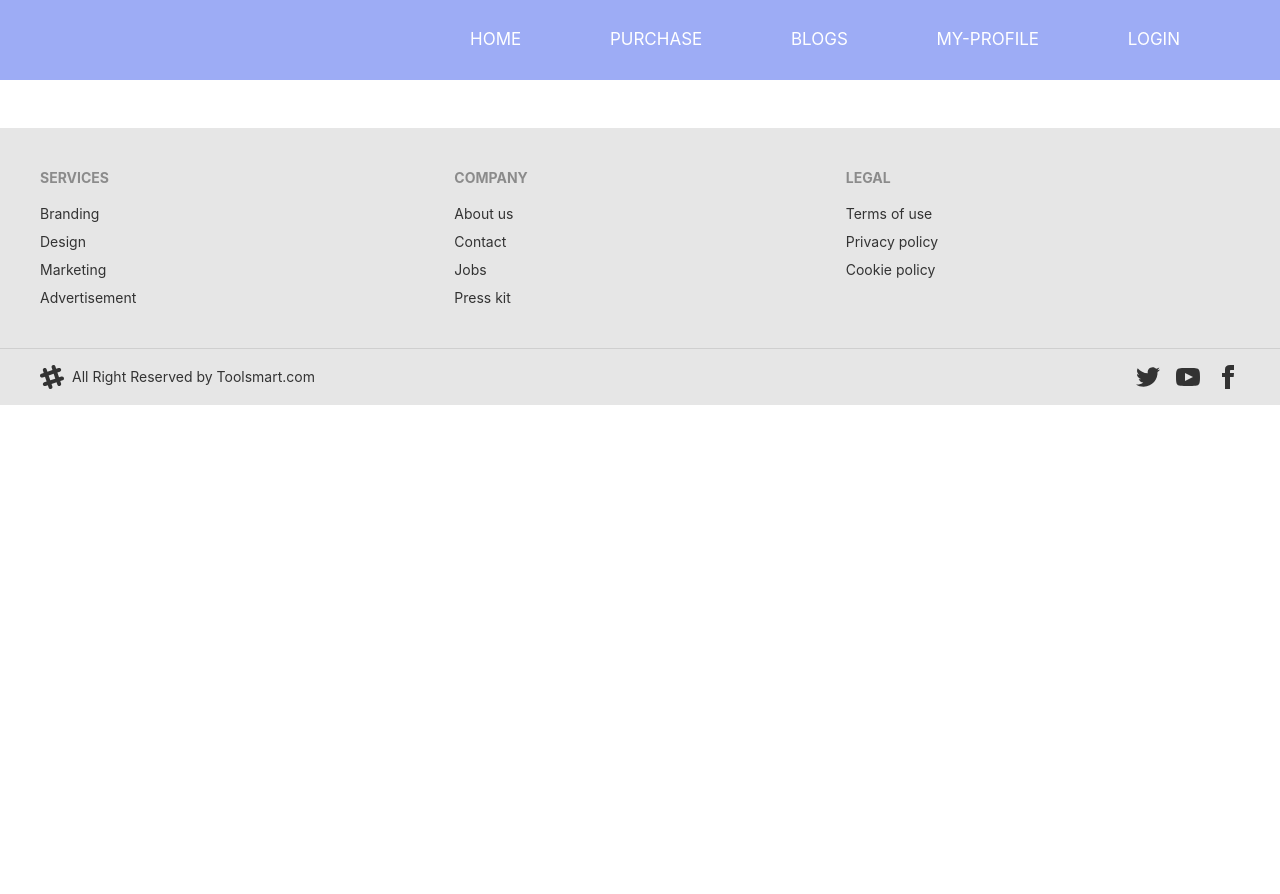
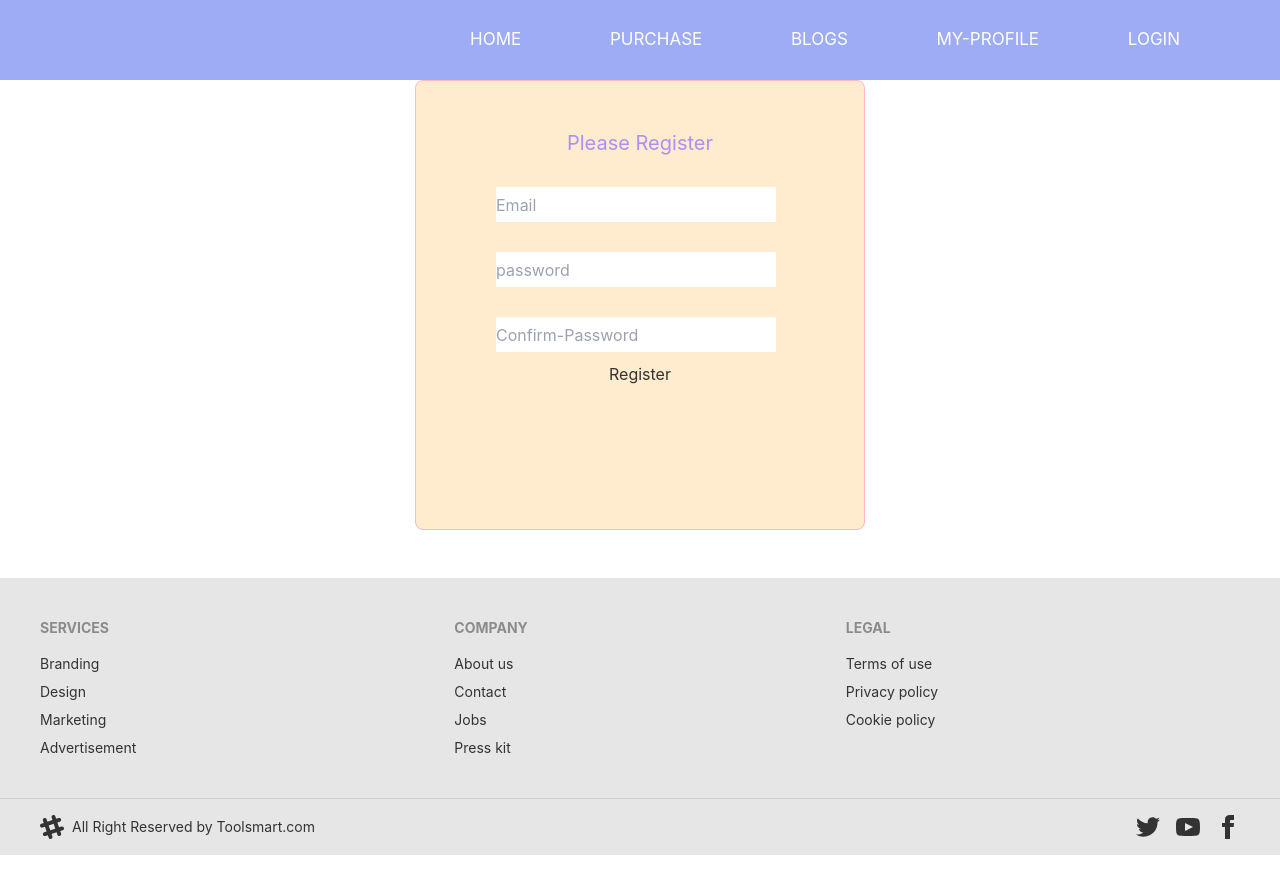
Before and after one commit to azirulislam/toolsmart, a React (Create React App) app: page /register in a window 1280 px wide. Shown: the top 894 px of the page. Before the commit the page ends 800 px from the top, so only its background shows below. Built offline with nearby package versions, Linux system fonts and the light colour scheme.

Commit message:
added register page

```diff
--- a/src/App.js
+++ b/src/App.js
@@ -6,6 +6,7 @@ import Blogs from './Pages/Blogs/Blogs';
 import Login from './Pages/Login/Login';
 import Navbar from './Pages/Navbar/Navbar';
 import Footer from './Pages/Footer/Footer';
+import Register from './Pages/Register/Register';
 
 function App() {
   return (
@@ -16,6 +17,7 @@ function App() {
         <Route path="purchase" element={<Purchase />} />
         <Route path="blogs" element={<Blogs />} />
         <Route path="login" element={<Login />} />
+        <Route path="register" element={<Register />} />
       </Routes>
       <Footer></Footer>
 
--- a/src/Pages/Login/Login.css
+++ b/src/Pages/Login/Login.css
@@ -19,13 +19,14 @@
 .input-group input{
     height: 40px;
     width: 250px;
-    margin-left: 40px;
+    margin-left: 30px;
 }
 .form-submit{
     height: 40px;
-    width: 200px;
+    width: 250px;
     margin-top: 20px;
-    margin-left: 40px;
+    color: aliceblue;
+    margin-left: 30px;
     background-color: darkgray;
 }
 .p-area{
--- a/src/Pages/Login/Login.js
+++ b/src/Pages/Login/Login.js
@@ -1,12 +1,40 @@
-import React from 'react';
+import React, { useState } from 'react';
 import './Login.css';
 import { Link } from 'react-router-dom';
-import { useSignInWithGoogle } from 'react-firebase-hooks/auth';
+import { useSignInWithGoogle, useSignInWithEmailAndPassword } from 'react-firebase-hooks/auth';
 import auth from '../../firebase.init';
 import Background from '../../assets/icons/Background.png';
 
 const Login = () => {
-    const [signInWithgoogle ] = useSignInWithGoogle(auth);
+    const [email, setEmail] = useState('');
+    const [password, setPassword] = useState('');
+    const [
+        signInWithEmailAndPassword,
+        user,
+        loading,
+        error,
+    ] = useSignInWithEmailAndPassword(auth);
+
+    const [signInWithgoogle] = useSignInWithGoogle(auth);
+
+    if (error) {
+        return (
+            <div>
+                <p>Error: {error.message}</p>
+            </div>
+        );
+    }
+    if (loading) {
+        return <p>Loading...</p>;
+    }
+    if (user) {
+        return (
+            <div>
+                <p>Signed In User: {user.email}</p>
+            </div>
+        );
+    }
+
     return (
         <div className='login-container'>
             <h2 className='login-title'>Please Login</h2>
@@ -16,7 +44,9 @@ const Login = () => {
                     <input type="email" name="email" placeholder='Email' required />
                     <label htmlFor="password">Password</label>
                     <input type="password" placeholder='password' />
-                <input className='form-submit' type="submit" value="Login" required />
+                    <button className='form-submit' onClick={() => signInWithEmailAndPassword(email, password)}>
+                        Sign In
+                    </button>
                 </form>
             </div>
             <p className='p-area'>
--- a/src/Pages/Register/Register.css
+++ b/src/Pages/Register/Register.css
@@ -0,0 +1,17 @@
+.submit-form{
+    width: 450px;
+    height: 450px;
+    margin: 0 auto;
+    border: 1px solid lightpink;
+    border-radius: 8px;
+    justify-content: center;
+    background-color: blanchedalmond;
+}
+.submit-form input{
+    display: block;
+    margin-top: 30px;
+    margin-bottom: 10px;
+    width: 280px;
+    margin-left: 80px;
+    height: 35px;
+}
--- a/src/Pages/Register/Register.js
+++ b/src/Pages/Register/Register.js
@@ -1,19 +1,50 @@
-import React from 'react';
+import React, { useState } from 'react';
+import './Register.css';
 import { useForm } from "react-hook-form";
+import { useCreateUserWithEmailAndPassword } from 'react-firebase-hooks/auth';
+import auth from '../../firebase.init';
 
 const Register = () => {
     const { register, handleSubmit, formState: { errors } } = useForm();
     const onSubmit = data => console.log(data);
+    const [email, setEmail] = useState('');
+  const [password, setPassword] = useState('');
+  const [
+    createUserWithEmailAndPassword,
+    user,
+    loading,
+    error,
+  ] = useCreateUserWithEmailAndPassword(auth);
+
+  if (error) {
+    return (
+      <div>
+        <p>Error: {'Your email is invalid'}</p>
+      </div>
+    );
+  }
+  if (loading) {
+    return <p>Loading...</p>;
+  }
+  if (user) {
+    return (
+      <div>
+        <p>Registered User: {user.email}</p>
+      </div>
+    );
+  }
 
     return (
         <div>
+            <div className='submit-form py-12 bg-primary'>
+            <h2 className='text-xl text-primary'>Please Register</h2>
             <form onSubmit={handleSubmit(onSubmit)}>
-                <input {...register("Email", { required: true, maxLength: 20 })} />
-                <input {...register("lastName", { pattern: /^[A-Za-z]+$/i })} />
-                <input type="password" {...register( {  })} />
-                <input type="password"  id="" placeholder='Password' required />
-                <input type="submit" />
+                <input {...register("Email", )} placeholder='Email' />
+                <input type="password" placeholder='password' />
+                <input type="password"  id="" placeholder='Confirm-Password' required />
+                <button onClick={() => createUserWithEmailAndPassword(email, password)}>Register</button>
             </form>
+            </div>
         </div>
     );
 };
```
Lines whose indentation alone changed are shown as unchanged.
